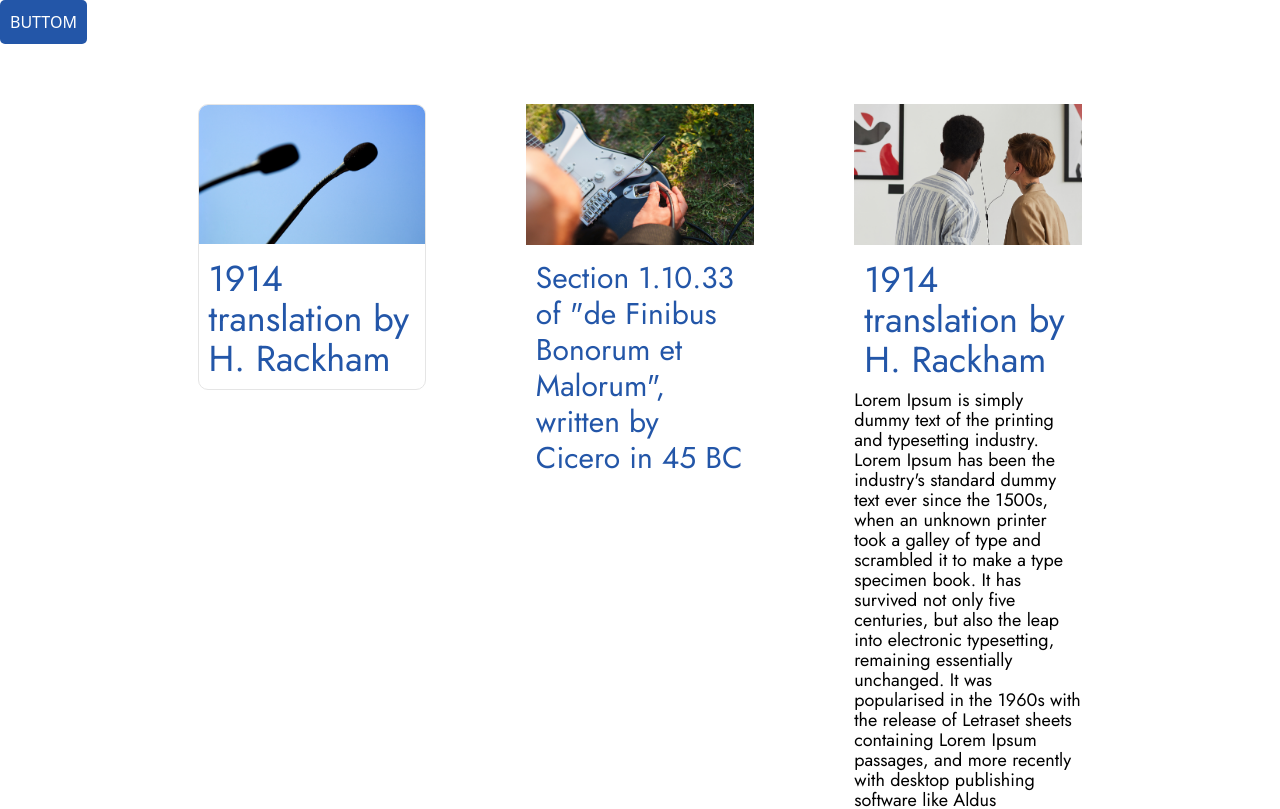
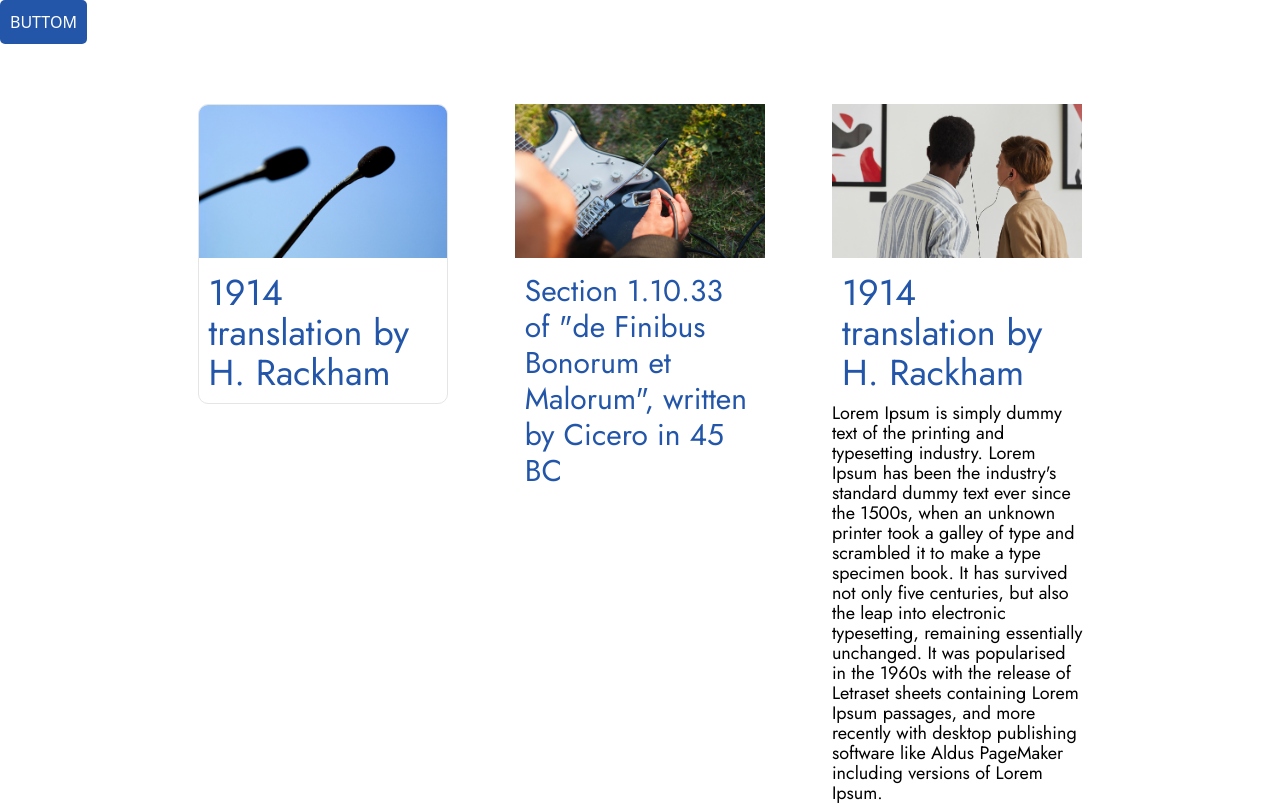
Before and after one commit to wdd-Ken/Ken-next, a Next.js app in the folder my-app/: page /motion in a window 1280 px wide. Shown: the top 809 px of the page. Built offline with nearby package versions, Linux system fonts and the light colour scheme.

Commit message:
2025.11.11 motion update

```diff
--- a/my-app/src/app/motion/page.tsx
+++ b/my-app/src/app/motion/page.tsx
@@ -3,6 +3,8 @@
 import { Cards } from "@/components/cards"
 import { cn } from "@/lib/utils"
 import { useState } from "react"
+import * as motion from "motion/react-client"
+import { stagger } from "motion"
 
 export default function Motion() {
 
@@ -40,6 +42,39 @@ export default function Motion() {
 
 	const [isVisiable, setVisiable] = useState(true)
 
+	const container = {
+		hidden: {
+			opacity: 0
+		},
+		show: {
+			opacity: 1,
+			transition: {
+				delayChildren: stagger(0.2),
+			}
+		}
+	}
+
+	const item = {
+		hidden: {
+			opacity: 0,
+			y: -15,
+		},
+		show: {
+			opacity: 1,
+			y: 0,
+			transition: {
+				duration: 0.8
+			}
+		},
+		exit: {
+			opacity: 0,
+			y: 15,
+			transition: {
+				duration: 0.5
+			}
+		}
+	}
+
 	return (
 		<>
 			<div className={cn(
@@ -59,13 +94,17 @@ export default function Motion() {
 				'grid-cols-[50px_repeat(24,1fr)_50px]',
 				'font-(family-name:--font-jost)',
 			)}>
-				<div className={cn(
-					'col-[5/-5]',
-					'flex',
-					'flex-wrap',
-					'gap-x-[7.8125vw]',
-					'gap-y-[1.5625vw]'
-				)}>
+				<motion.div
+					variants={container}
+					initial="hidden"
+					animate="show"
+					className={cn(
+						'col-[2/-2] md:col-[3/-3] lg:col-[4/-4] xl:col-[5/-5]',
+						'flex',
+						'flex-wrap',
+						'gap-x-[5.2083vw]',
+						'gap-y-[30px] lg:gap-y-[1.5625vw]',
+					)}>
 					{
 						datas.map(({
 							name,
@@ -74,16 +113,19 @@ export default function Motion() {
 							text
 						}, i) => {
 							return (
-								<div className={cn(
-									'w-[calc((100%-15.625vw)/3)]',
-								)} key={i}>
-									<Cards name={name} src={pic} classs={classs} texts={text} isvisiable={isVisiable} />
+								<div
+									className={cn(
+										'w-full md:w-[calc((100%-5.2083vw)/2)] lg:w-[calc((100%-10.4166vw)/3)]',
+									)} key={i}>
+									<motion.div variants={item} >
+										<Cards name={name} src={pic} classs={classs} texts={text} isvisiable={isVisiable} />
+									</motion.div>
 								</div>
 							)
 						})
 					}
-				</div>
-			</div>
+				</motion.div >
+			</div >
 		</>
 	)
 }
--- a/my-app/src/components/cards/cards.tsx
+++ b/my-app/src/components/cards/cards.tsx
@@ -1,6 +1,8 @@
 import { cn } from "@/lib/utils"
 import Image from "next/image"
 import * as motion from "motion/react-client"
+import { AnimatePresence } from "motion/react"
+import { useRef } from "react"
 
 interface CardProps {
 	name: string,
@@ -17,16 +19,38 @@ export const Cards = ({
 	texts,
 	isvisiable
 }: CardProps) => {
+
+	const hasMounted = useRef(false)
+
 	return (
 		<>
+			<AnimatePresence>
 				{isvisiable && (
 					<motion.div
-					initial={{ opacity: 0 }}
-					animate={{ opacity: 1 }}
-					whileHover={{ scale: 1.1 }}
+						initial={
+							hasMounted.current
+								? { opacity: 0, y: 20 }
+								: false
+						}
+						animate={{ opacity: 1, y: 0, transition: { duration: 0.8 } }}
+						exit={{
+							opacity: 0,
+							y: -20,
+							transition: {
+								duration: 1
+							}
+						}}
+						onAnimationComplete={() => {
+							hasMounted.current = true
+						}}
+						whileHover={{
+							scale: 1.1,
+							transition: {
+								duration: 0.5,
+							}
+						}}
 						transition={{
-						duration: 1,
-						ease: [0, 0.71, 0.2, 1.01],
+							duration: 3,
 						}}
 					>
 						<div className={cn(
@@ -41,10 +65,9 @@ export const Cards = ({
 							)}>
 								<Image
 									src={src}
+									fill={true}
 									alt='next'
-								fill={true}
 								/>
-
 							</div>
 							<div className={cn(
 								'pt-[15px]',
@@ -64,8 +87,9 @@ export const Cards = ({
 								</div>
 							</div>
 						</div>
-				</motion.div>
+					</motion.div >
 				)}
+			</AnimatePresence>
 		</>
 	)
 }
```
Lines whose indentation alone changed are shown as unchanged.
